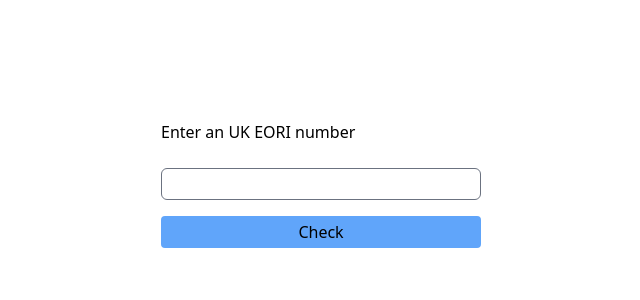
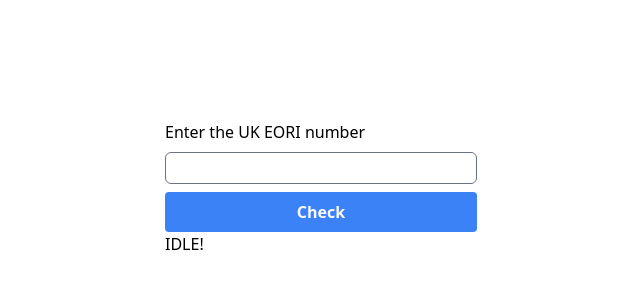
Before and after one commit to WaterlessPiano2/CheckEORI, a Next.js app: page / in a window 1280 px wide. Shown: the top 300 px of the page, without its empty margins (319-959 px from the left). Built offline with nearby package versions, Linux system fonts and the light colour scheme.

Commit message:
Can make the api call

```diff
--- a/package.json
+++ b/package.json
@@ -8,6 +8,7 @@
     "start": "next start"
   },
   "dependencies": {
+    "axios": "^0.21.1",
     "next": "10.0.3",
     "react": "17.0.1",
     "react-dom": "17.0.1"
--- /dev/null
+++ b/pages/api/eori.js
@@ -0,0 +1,34 @@
+import axios from "axios";
+
+const getRequestParams = (input) => {
+  const url =
+    "https://test-api.service.hmrc.gov.uk/customs/eori/lookup/check-multiple-eori";
+
+  const data = { eoris: [input] };
+
+  const headers = {
+    "Content-Type": "application/json",
+    Accept: "application/vnd.hmrc.1.0+json",
+  };
+
+  return { url, data, headers };
+};
+
+export default async (req, res) => {
+  const { input } = req.body;
+  if (!input || !input.length) {
+    return res.status(400).json({
+      error: "Enter the UK EORI number",
+    });
+  }
+  try {
+    const { url, data, headers } = getRequestParams(input);
+    const response = await axios.post(url, data, { headers });
+    return res.status(201).json(response.data[0]);
+  } catch (e) {
+    return res.status(400).json({
+      error:
+        "Oops, something went wrong... Please try again later or contact us.",
+    });
+  }
+};
--- a/pages/api/hello.js
+++ /dev/null
@@ -1,6 +0,0 @@
-// Next.js API route support: https://nextjs.org/docs/api-routes/introduction
-
-export default (req, res) => {
-  res.statusCode = 200
-  res.json({ name: 'John Doe' })
-}
--- a/pages/index.js
+++ b/pages/index.js
@@ -1,15 +1,33 @@
 import Head from "next/head";
 import React, { useState } from "react";
+const axios = require("axios").default;
 
 export default function Home() {
   const [input, setInput] = useState("");
+  const [state, setState] = useState("IDLE!");
+  const [errorMessage, setErrorMessage] = useState("");
+  const [result, setResult] = useState("");
 
-  const sendInput = () => {
+  const sendInput = async () => {
+    setErrorMessage("");
+    setState("LOADING!");
     if (!input) {
-      console.log("Error: Enter EORI");
-      return;
+      setErrorMessage(null);
+      setErrorMessage("Enter the EORI number");
+      setState("ERROR:");
+      setResult("");
     }
-    console.log(input);
+    try {
+      const response = await axios.post("/api/eori", { input });
+      setState("SUCCESS!");
+      setResult(JSON.stringify(response.data));
+
+    } catch (e) {
+      console.log(e);
+      setErrorMessage(e.response.data.error);
+      setState("ERROR!");
+      setResult("");
+    }
   };
 
   const handleChangeInput = (e) => {
@@ -22,19 +40,26 @@ export default function Home() {
         <title>Create Next App</title>
         <link rel="icon" href="/favicon.ico" />
       </Head>
-      <main className="flex  justify-center">
-        <div className="mt-20 contact-form grid grid-cols-1 grid-rows-3 gap-4 sm:w-2/4 md:w-2/5 lg:w-1/4">
-          <label>Enter an UK EORI number</label>
+      <main className="flex justify-center m-4 ">
+        <div className="mt-20 flex flex-col sm:w-2/4 md:w-2/5 lg:w-1/4">
+          <label>Enter the UK EORI number</label>
           <input
-            className="max-h-8 p-2 block-inline sm:text-sm border border-gray-500 rounded-md "
+            className="max-h-8 mt-2 p-2 block-inline sm:text-sm border border-gray-500 rounded-md "
             type="text"
             name="eoriInput"
             value={input}
             onChange={handleChangeInput}
           ></input>
-          <button className="rounded bg-blue-400 " onClick={sendInput}>
+          <button
+            className="mt-2 rounded bg-blue-500 text-gray-50 font-semibold py-2 disabled:opacity-50  hover:bg-blue-700  "
+            onClick={sendInput}
+            disabled={state === "LOADING"}
+          >
             Check
           </button>
+          <div>{state}</div>
+          <div>{errorMessage}</div>
+          <div className="mt-2 ">{result}</div>
         </div>
       </main>
     </div>
--- a/tailwind.config.js
+++ b/tailwind.config.js
@@ -5,7 +5,7 @@ module.exports = {
     extend: {},
   },
   variants: {
-    extend: {},
+    extend: { opacity: ["disabled"] },
   },
   plugins: [],
-}
+};
```
Also changed, not shown: 1 other file (tests, documents, lock files or other folders).
